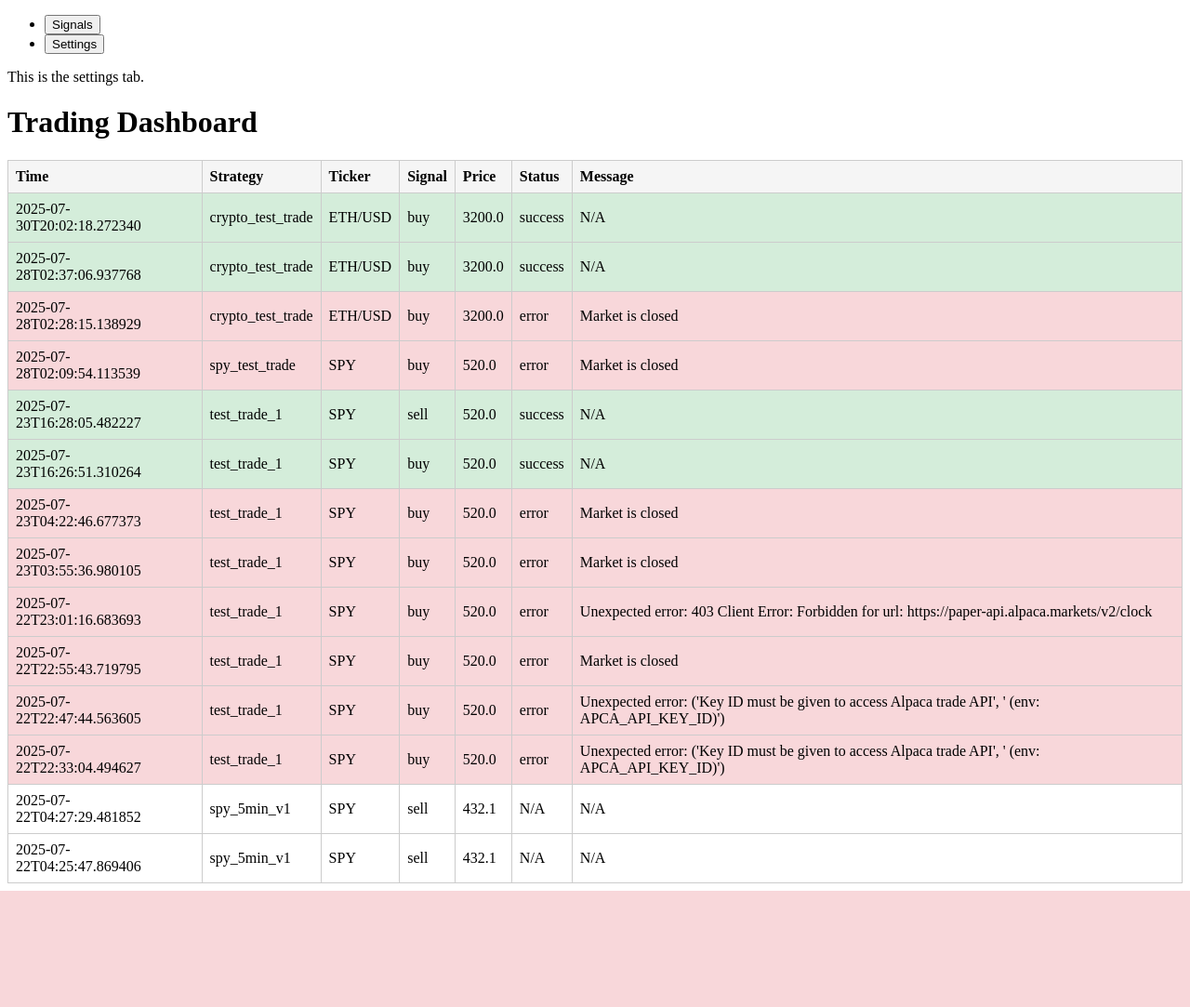
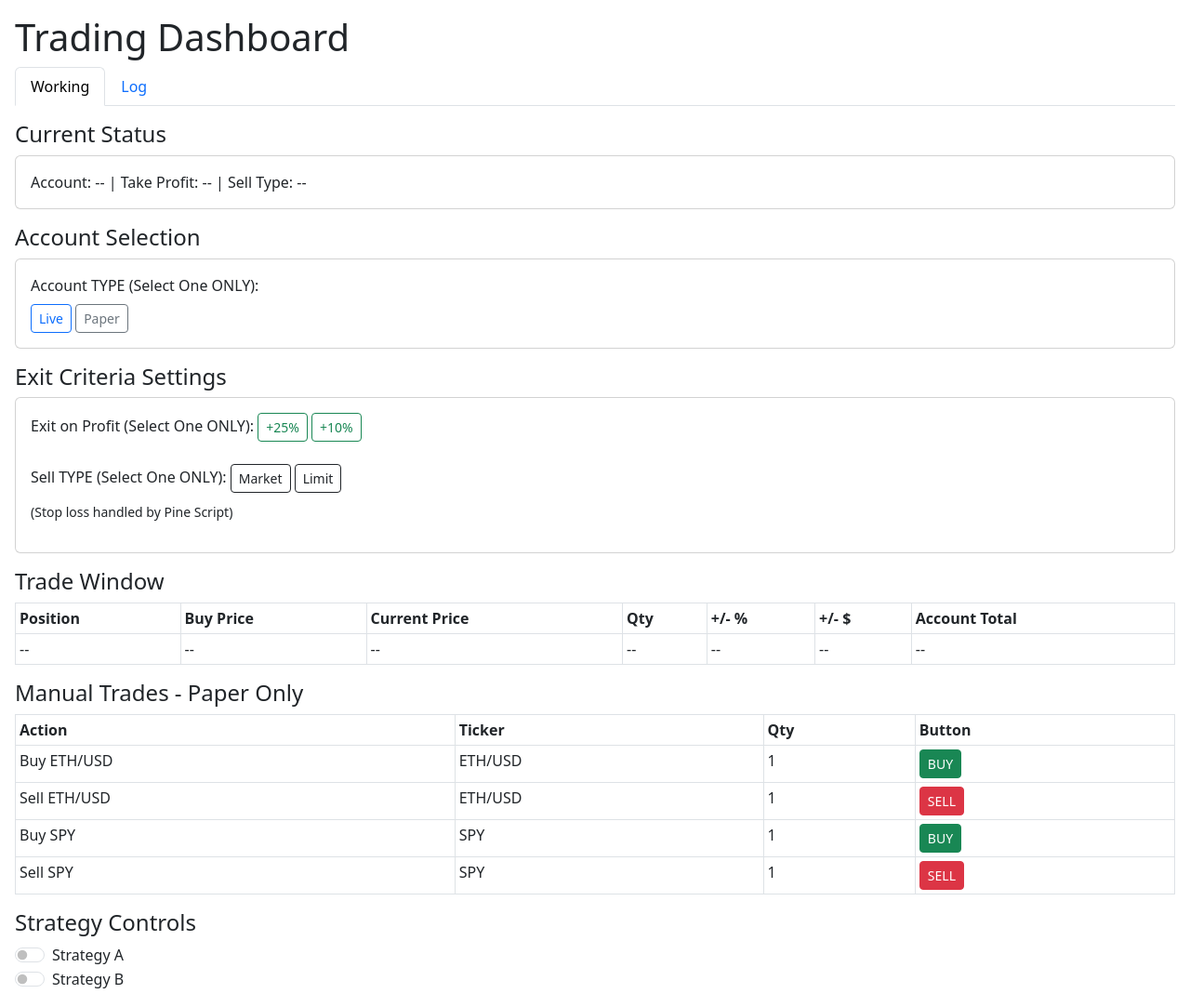
Before and after one commit to Vulpes17/flask-trading-dashboard, a Flask app: page /dashboard in a window 1280 px wide. Shown: the whole page at 93% size. Before the commit the page ends 958 px from the top, so only its background shows below. Run offline with Flask 3, Linux system fonts and the light colour scheme.

Commit message:
Update dashboard layout

```diff
--- a/templates/dashboard.html
+++ b/templates/dashboard.html
@@ -2,40 +2,144 @@
 <html>
 <head>
     <title>Trading Dashboard</title>
-    <style>
     <link href="https://cdn.jsdelivr.net/npm/bootstrap@5.3.0/dist/css/bootstrap.min.css" rel="stylesheet">
-        body { font-family: sans-serif; padding: 20px; }
-        table { width: 100%; border-collapse: collapse; margin-top: 20px; }
-        th, td { border: 1px solid #ccc; padding: 8px; text-align: left; }
-        th { background-color: #f5f5f5; }
-        tr.success { background-color: #d4edda; }
-        tr.skipped { background-color: #fff3cd; }
-        tr.error { background-color: #f8d7da; }
-    </style>
 </head>
-<!-- Add this before </body> -->
-<script src="https://cdn.jsdelivr.net/npm/bootstrap@5.3.0/dist/js/bootstrap.bundle.min.js"></script>
-<body>
+<body class="p-3">
+    <h1>Trading Dashboard</h1>
+
+    <!-- Tabs -->
     <ul class="nav nav-tabs" id="dashboardTabs" role="tablist">
         <li class="nav-item" role="presentation">
-            <button class="nav-link active" id="signals-tab" data-bs-toggle="tab" data-bs-target="#signals" type="button" role="tab">Signals</button>
+            <button class="nav-link active" id="working-tab" data-bs-toggle="tab" data-bs-target="#working" type="button" role="tab">Working</button>
         </li>
         <li class="nav-item" role="presentation">
-        <button class="nav-link" id="settings-tab" data-bs-toggle="tab" data-bs-target="#settings" type="button" role="tab">Settings</button>
+            <button class="nav-link" id="log-tab" data-bs-toggle="tab" data-bs-target="#log" type="button" role="tab">Log</button>
         </li>
     </ul>
 
     <div class="tab-content mt-3">
-        <div class="tab-pane fade show active" id="signals" role="tabpanel">
-            <!-- Signal Table Goes Here -->
-        </div>
-        <div class="tab-pane fade" id="settings" role="tabpanel">
-            <p>This is the settings tab.</p>
+
+        <!-- Working Tab -->
+        <div class="tab-pane fade show active" id="working" role="tabpanel">
+
+            <!-- Current Status -->
+            <h4>Current Status</h4>
+            <div class="card mb-3">
+                <div class="card-body">
+                    Account: -- | Take Profit: -- | Sell Type: --
                 </div>
             </div>
 
-    <h1>Trading Dashboard</h1>
-    <table>
+            <!-- Account Selection -->
+            <h4>Account Selection</h4>
+            <div class="card mb-3">
+                <div class="card-body">
+                    Account TYPE (Select One ONLY):
+                    <div class="mt-2">
+                        <button class="btn btn-outline-primary btn-sm">Live</button>
+                        <button class="btn btn-outline-secondary btn-sm">Paper</button>
+                    </div>
+                </div>
+            </div>
+
+            <!-- Exit Criteria -->
+            <h4>Exit Criteria Settings</h4>
+            <div class="card mb-3">
+                <div class="card-body">
+                    Exit on Profit (Select One ONLY):
+                    <button class="btn btn-outline-success btn-sm">+25%</button>
+                    <button class="btn btn-outline-success btn-sm">+10%</button>
+                    <br><br>
+                    Sell TYPE (Select One ONLY):
+                    <button class="btn btn-outline-dark btn-sm">Market</button>
+                    <button class="btn btn-outline-dark btn-sm">Limit</button>
+                    <p class="mt-2"><small>(Stop loss handled by Pine Script)</small></p>
+                </div>
+            </div>
+
+            <!-- Trade Window -->
+            <h4>Trade Window</h4>
+            <table class="table table-bordered table-sm">
+                <thead>
+                    <tr>
+                        <th>Position</th>
+                        <th>Buy Price</th>
+                        <th>Current Price</th>
+                        <th>Qty</th>
+                        <th>+/- %</th>
+                        <th>+/- $</th>
+                        <th>Account Total</th>
+                    </tr>
+                </thead>
+                <tbody>
+                    <tr>
+                        <td>--</td>
+                        <td>--</td>
+                        <td>--</td>
+                        <td>--</td>
+                        <td>--</td>
+                        <td>--</td>
+                        <td>--</td>
+                    </tr>
+                </tbody>
+            </table>
+
+            <!-- Manual Trades -->
+            <h4>Manual Trades - Paper Only</h4>
+            <table class="table table-bordered table-sm">
+                <thead>
+                    <tr>
+                        <th>Action</th>
+                        <th>Ticker</th>
+                        <th>Qty</th>
+                        <th>Button</th>
+                    </tr>
+                </thead>
+                <tbody>
+                    <tr>
+                        <td>Buy ETH/USD</td>
+                        <td>ETH/USD</td>
+                        <td>1</td>
+                        <td><button class="btn btn-success btn-sm">BUY</button></td>
+                    </tr>
+                    <tr>
+                        <td>Sell ETH/USD</td>
+                        <td>ETH/USD</td>
+                        <td>1</td>
+                        <td><button class="btn btn-danger btn-sm">SELL</button></td>
+                    </tr>
+                    <tr>
+                        <td>Buy SPY</td>
+                        <td>SPY</td>
+                        <td>1</td>
+                        <td><button class="btn btn-success btn-sm">BUY</button></td>
+                    </tr>
+                    <tr>
+                        <td>Sell SPY</td>
+                        <td>SPY</td>
+                        <td>1</td>
+                        <td><button class="btn btn-danger btn-sm">SELL</button></td>
+                    </tr>
+                </tbody>
+            </table>
+
+            <!-- Strategy Controls -->
+            <h4>Strategy Controls</h4>
+            <div class="form-check form-switch">
+                <input class="form-check-input" type="checkbox" id="strategyA">
+                <label class="form-check-label" for="strategyA">Strategy A</label>
+            </div>
+            <div class="form-check form-switch">
+                <input class="form-check-input" type="checkbox" id="strategyB">
+                <label class="form-check-label" for="strategyB">Strategy B</label>
+            </div>
+
+        </div>
+
+        <!-- Log Tab -->
+        <div class="tab-pane fade" id="log" role="tabpanel">
+            <h4>Signal Log</h4>
+            <table class="table table-bordered table-sm">
                 <thead>
                     <tr>
                         <th>Time</th>
@@ -56,11 +160,16 @@
                             <td>{{ signal.ticker }}</td>
                             <td>{{ signal.signal }}</td>
                             <td>{{ signal.price }}</td>
-                    <td>{{ signal.get('alpaca_status', {}).get('status', 'N/A') }}</td>
+                            <td>{{ status }}</td>
                             <td>{{ signal.get('alpaca_status', {}).get('message', 'N/A') }}</td>
                         </tr>
                     {% endfor %}
                 </tbody>
             </table>
+        </div>
+
+    </div>
+
+    <script src="https://cdn.jsdelivr.net/npm/bootstrap@5.3.0/dist/js/bootstrap.bundle.min.js"></script>
 </body>
 </html>
--- a/webserver.py
+++ b/webserver.py
@@ -52,48 +52,43 @@ def dashboard():
 # Webhook endpoint
 @app.route('/webhook', methods=['POST'])
 def webhook():
-    data = request.get_json()
+    try:
+        data = request.get_json()
 
-    if not data:
-        return jsonify({'error': 'Invalid or missing JSON'}), 400
+        # ✅ Basic validation
+        required_fields = ["strategy_id", "signal", "ticker", "price"]
+        for field in required_fields:
+            if field not in data:
+                return jsonify({"status": "error", "message": f"Missing field: {field}"}), 400
 
-    # Validate required fields
-    missing = REQUIRED_FIELDS - data.keys()
-    if missing:
-        return jsonify({'error': f'Missing required fields: {", ".join(missing)}'}), 400
+        signal = {
+            "strategy_id": data["strategy_id"],
+            "signal": data["signal"].lower(),
+            "ticker": data["ticker"].upper(),
+            "price": float(data["price"]),
+            "timestamp": datetime.utcnow().isoformat(),
+            "alpaca_status": {}  # placeholder, updated after trade attempt
+        }
 
-    # Validate signal
-    if data['signal'].lower() not in VALID_SIGNALS:
-        return jsonify({'error': 'Invalid signal value (must be "buy" or "sell")'}), 400
+        # Add to in-memory log
+        recent_signals.append(signal)
 
-    # Validate price
-    try:
-        data['price'] = float(data['price'])
-    except (ValueError, TypeError):
-        return jsonify({'error': 'Invalid price (must be a float)'}), 400
+        # ✅ Save immediately to disk
+        try:
+            with open("signal_log.json", "w") as f:
+                json.dump(recent_signals, f, indent=2)
+        except Exception as e:
+            app.logger.error(f"Error writing signal_log.json: {e}")
 
-    # Add timestamp
-    data['timestamp'] = datetime.utcnow().isoformat()
+        # Place order (optional)
+        # result = place_order(signal["ticker"], signal["signal"], 1, use_paper=USE_PAPER)
+        # signal["alpaca_status"] = result
 
-    # Execute trade via Alpaca
-    alpaca_result = place_order(
-        symbol=data['ticker'],
-        side=data['signal'],
-        qty=1,
-        use_paper=USE_PAPER
-    )
-    data['alpaca_status'] = alpaca_result
+        return jsonify({"status": "success", "signal": signal}), 200
 
-    # Save to memory
-    recent_signals.append(data)
-    recent_signals[:] = recent_signals[-50:]
-
-    # Save to file
-    with open(SIGNAL_LOG_FILE, 'w') as f:
-        json.dump(recent_signals, f, indent=2)
-
-    print("✅ Webhook received and processed:", data)
-    return jsonify({'status': 'received'}), 200
+    except Exception as e:
+        app.logger.error(f"Webhook error: {e}")
+        return jsonify({"status": "error", "message": str(e)}), 500
 
 
 # Alpaca trading logic
@@ -164,7 +159,6 @@ def place_order(symbol, side, qty=1, use_paper=True):
         return {'status': 'error', 'message': f'Unexpected error: {str(e)}'}
 
 
-
 # Optional: Error logging
 def log_trade_error(symbol, side, error):
     with open("alpaca_errors.log", "a") as f:
```
Lines whose indentation alone changed are shown as unchanged.
